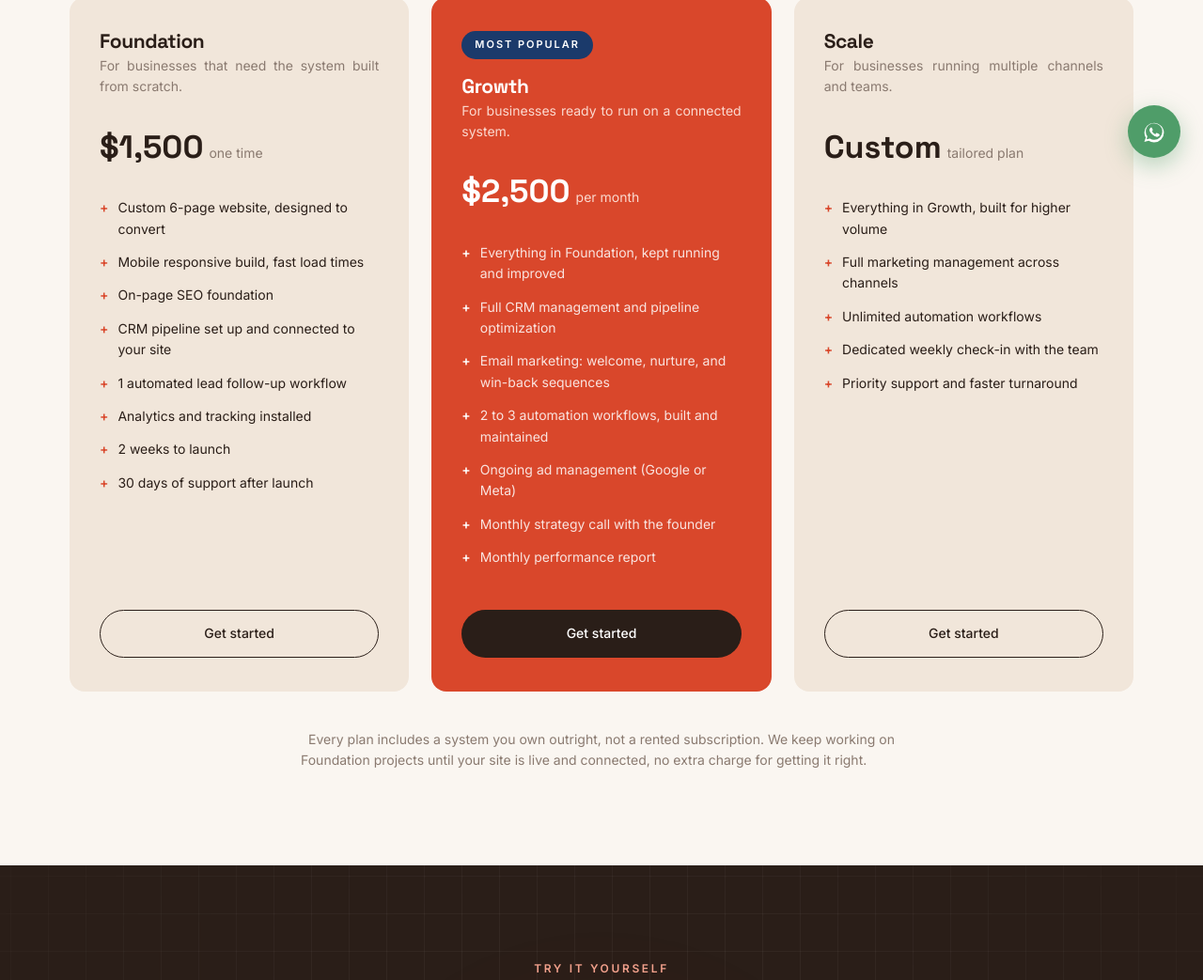
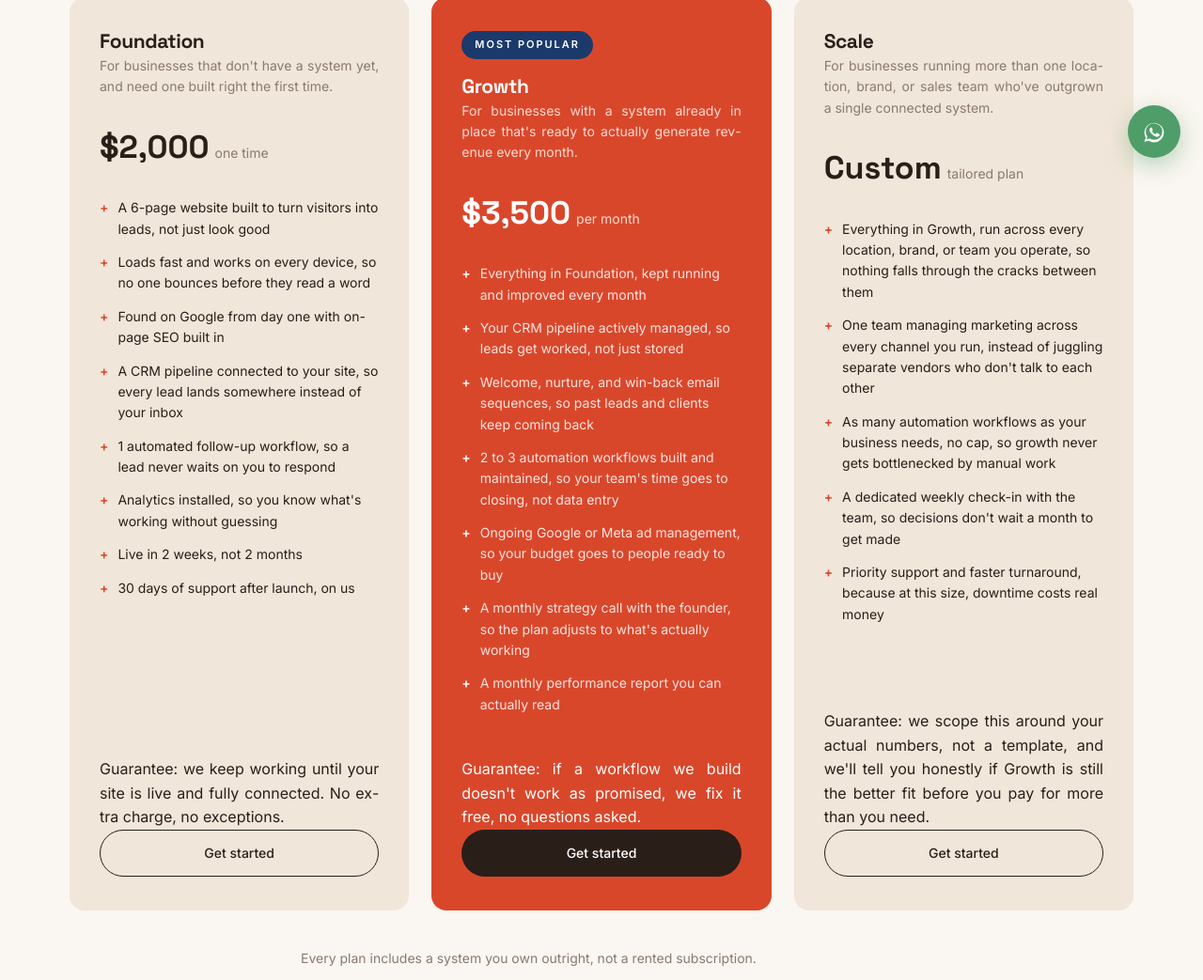
Before and after one commit to asekunezekiel/aceprime, a plain HTML site: page pricing.html in a window 1280 px wide. Shown: the part 608-1651 px from the top of the page at 94% size. Drawn offline with Linux system fonts and the light colour scheme.

Commit message:
Update pricing.html

```diff
--- a/pricing.html
+++ b/pricing.html
@@ -73,51 +73,54 @@
     <div class="price-grid">
       <div class="price-card">
         <h3>Foundation</h3>
-        <p class="price-sub">For businesses that need the system built from scratch.</p>
-        <div class="price-amount">$1,500<span class="period">one time</span></div>
+        <p class="price-sub">For businesses that don't have a system yet, and need one built right the first time.</p>
+        <div class="price-amount">$2,000<span class="period">one time</span></div>
         <ul class="price-list">
-          <li>Custom 6-page website, designed to convert</li>
-          <li>Mobile responsive build, fast load times</li>
-          <li>On-page SEO foundation</li>
-          <li>CRM pipeline set up and connected to your site</li>
-          <li>1 automated lead follow-up workflow</li>
-          <li>Analytics and tracking installed</li>
-          <li>2 weeks to launch</li>
-          <li>30 days of support after launch</li>
+          <li>A 6-page website built to turn visitors into leads, not just look good</li>
+          <li>Loads fast and works on every device, so no one bounces before they read a word</li>
+          <li>Found on Google from day one with on-page SEO built in</li>
+          <li>A CRM pipeline connected to your site, so every lead lands somewhere instead of your inbox</li>
+          <li>1 automated follow-up workflow, so a lead never waits on you to respond</li>
+          <li>Analytics installed, so you know what's working without guessing</li>
+          <li>Live in 2 weeks, not 2 months</li>
+          <li>30 days of support after launch, on us</li>
         </ul>
+        <p class="price-guarantee">Guarantee: we keep working until your site is live and fully connected. No extra charge, no exceptions.</p>
         <a href="https://calendly.com/aceprime-ceo/new-meeting" target="_blank" rel="noopener" class="btn btn-outline-dark">Get started</a>
       </div>
       <div class="price-card featured">
         <span class="price-badge">Most popular</span>
         <h3>Growth</h3>
-        <p class="price-sub">For businesses ready to run on a connected system.</p>
-        <div class="price-amount">$2,500<span class="period">per month</span></div>
+        <p class="price-sub">For businesses with a system already in place that's ready to actually generate revenue every month.</p>
+        <div class="price-amount">$3,500<span class="period">per month</span></div>
         <ul class="price-list">
-          <li>Everything in Foundation, kept running and improved</li>
-          <li>Full CRM management and pipeline optimization</li>
-          <li>Email marketing: welcome, nurture, and win-back sequences</li>
-          <li>2 to 3 automation workflows, built and maintained</li>
-          <li>Ongoing ad management (Google or Meta)</li>
-          <li>Monthly strategy call with the founder</li>
-          <li>Monthly performance report</li>
+          <li>Everything in Foundation, kept running and improved every month</li>
+          <li>Your CRM pipeline actively managed, so leads get worked, not just stored</li>
+          <li>Welcome, nurture, and win-back email sequences, so past leads and clients keep coming back</li>
+          <li>2 to 3 automation workflows built and maintained, so your team's time goes to closing, not data entry</li>
+          <li>Ongoing Google or Meta ad management, so your budget goes to people ready to buy</li>
+          <li>A monthly strategy call with the founder, so the plan adjusts to what's actually working</li>
+          <li>A monthly performance report you can actually read</li>
         </ul>
+        <p class="price-guarantee">Guarantee: if a workflow we build doesn't work as promised, we fix it free, no questions asked.</p>
         <a href="https://calendly.com/aceprime-ceo/new-meeting" target="_blank" rel="noopener" class="btn btn-primary">Get started</a>
       </div>
       <div class="price-card">
         <h3>Scale</h3>
-        <p class="price-sub">For businesses running multiple channels and teams.</p>
+        <p class="price-sub">For businesses running more than one location, brand, or sales team who've outgrown a single connected system.</p>
         <div class="price-amount">Custom<span class="period">tailored plan</span></div>
         <ul class="price-list">
-          <li>Everything in Growth, built for higher volume</li>
-          <li>Full marketing management across channels</li>
-          <li>Unlimited automation workflows</li>
-          <li>Dedicated weekly check-in with the team</li>
-          <li>Priority support and faster turnaround</li>
+          <li>Everything in Growth, run across every location, brand, or team you operate, so nothing falls through the cracks between them</li>
+          <li>One team managing marketing across every channel you run, instead of juggling separate vendors who don't talk to each other</li>
+          <li>As many automation workflows as your business needs, no cap, so growth never gets bottlenecked by manual work</li>
+          <li>A dedicated weekly check-in with the team, so decisions don't wait a month to get made</li>
+          <li>Priority support and faster turnaround, because at this size, downtime costs real money</li>
         </ul>
+        <p class="price-guarantee">Guarantee: we scope this around your actual numbers, not a template, and we'll tell you honestly if Growth is still the better fit before you pay for more than you need.</p>
         <a href="https://calendly.com/aceprime-ceo/new-meeting" target="_blank" rel="noopener" class="btn btn-outline-dark">Get started</a>
       </div>
     </div>
-    <p style="text-align: center; max-width: 640px; margin: 40px auto 0; font-size: 14px; color: var(--gray);">Every plan includes a system you own outright, not a rented subscription. We keep working on Foundation projects until your site is live and connected, no extra charge for getting it right.</p>
+    <p style="text-align: center; max-width: 640px; margin: 40px auto 0; font-size: 14px; color: var(--gray);">Every plan includes a system you own outright, not a rented subscription.</p>
   </div>
 </section>
 
@@ -206,7 +209,7 @@
 
         <div class="calc-compare-card calc-compare-featured">
           <div class="calc-compare-label">With Ace Prime</div>
-          <div class="calc-compare-price" id="calcAcePrimePrice">$1,500</div>
+          <div class="calc-compare-price" id="calcAcePrimePrice">$2,000</div>
           <div class="calc-compare-note">One system, one team, no surprises</div>
         </div>
 
```
